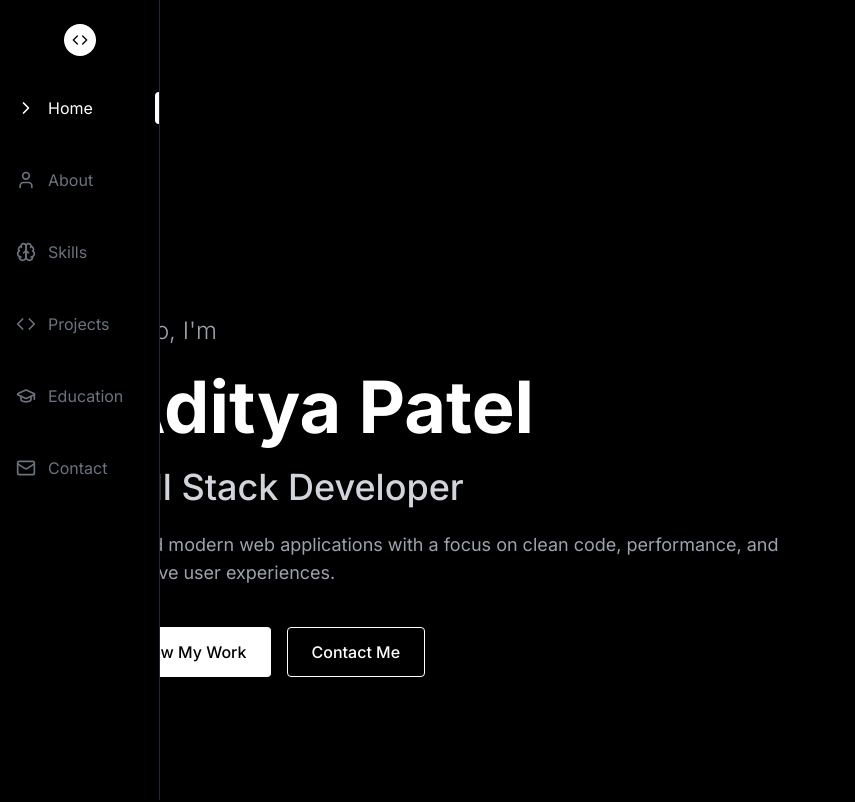
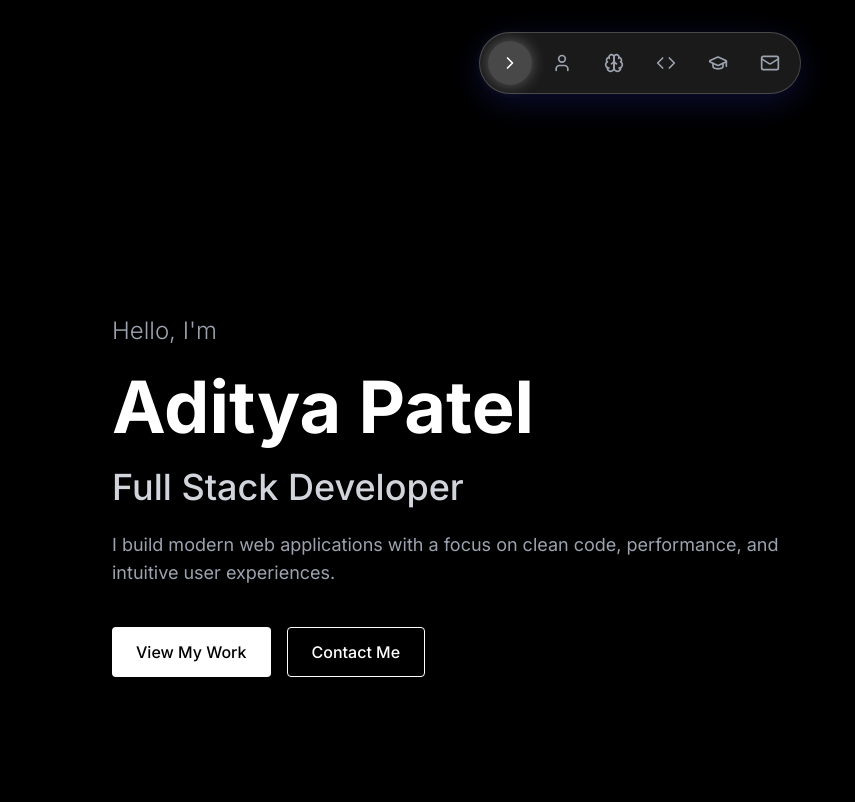
Before and after one commit to adityapatel0209/Portfolio, a React (Vite) app: page / in a window 1280 px wide. Shown: the top 802 px of the page, without its empty margins (0-855 px from the left). Built offline with nearby package versions, Linux system fonts and the light colour scheme.

Commit message:
Update Sidebar with new floating design

```diff
--- a/src/components/Sidebar.tsx
+++ b/src/components/Sidebar.tsx
@@ -1,5 +1,5 @@
 import React, { useState, useEffect } from 'react';
-import { ChevronRight, Code, User, Brain, BookOpen, GraduationCap, Mail } from 'lucide-react';
+import { ChevronRight, User, Brain, Code, GraduationCap, Mail } from 'lucide-react';
 
 interface SidebarProps {
   activeSection: string;
@@ -21,15 +21,9 @@ const Sidebar: React.FC<SidebarProps> = ({ activeSection }) => {
     document.getElementById(sectionId)?.scrollIntoView({ behavior: 'smooth' });
   };
 
-  // Intersection Observer to update active section based on scrolling
   useEffect(() => {
-    const observerOptions = {
-      root: null,
-      rootMargin: '0px',
-      threshold: 0.7,
-    };
-
-    const observer = new IntersectionObserver((entries) => {
+    const observer = new IntersectionObserver(
+      (entries) => {
         entries.forEach((entry) => {
           if (entry.isIntersecting) {
             const id = entry.target.id;
@@ -39,53 +33,40 @@ const Sidebar: React.FC<SidebarProps> = ({ activeSection }) => {
             document.querySelector(`.nav-item[data-id="${id}"]`)?.classList.add('active');
           }
         });
-    }, observerOptions);
+      },
+      { threshold: 0.7 }
+    );
 
-    // Observe all sections
     document.querySelectorAll('.section').forEach((section) => {
       observer.observe(section);
     });
 
-    return () => {
-      observer.disconnect();
-    };
+    return () => observer.disconnect();
   }, []);
 
   return (
     <nav
-      className="fixed top-0 left-0 h-full bg-black z-50 flex flex-col items-center py-6 border-r border-gray-800"
+      className="fixed top-8 left-1/2 -translate-x-1/2 z-50 backdrop-blur-lg bg-white/10 rounded-full p-2 shadow-[0_8px_32px_0_rgba(31,38,135,0.37)] border border-white/20"
       onMouseEnter={() => setIsHovered(true)}
       onMouseLeave={() => setIsHovered(false)}
-      style={{ width: isHovered ? '160px' : '56px', transition: 'width 0.3s ease' }}
     >
-      <div className="w-8 h-8 bg-white rounded-full mb-8 flex items-center justify-center">
-        <Code size={16} className="text-black" />
-      </div>
-
-      <div className="flex flex-col items-start space-y-8 w-full">
+      <div className="flex items-center space-x-2">
         {menuItems.map((item) => (
           <button
             key={item.id}
             onClick={() => handleClick(item.id)}
-            className={`nav-item group flex items-center w-full pl-4 pr-2 py-2 transition-all duration-300 ${
-              activeSection === item.id ? 'text-white' : 'text-gray-500 hover:text-white'
+            className={`nav-item group relative p-3 rounded-full transition-all duration-300 ${
+              activeSection === item.id
+                ? 'bg-white/20 text-white shadow-[0_0_15px_rgba(255,255,255,0.3)]'
+                : 'text-gray-400 hover:text-white hover:bg-white/10'
             }`}
             data-id={item.id}
           >
-            <div className={`flex items-center justify-center ${
-              activeSection === item.id ? 'text-white' : 'text-gray-500 group-hover:text-white'
-            }`}>
             {item.icon}
-            </div>
-            <span
-              className={`ml-3 whitespace-nowrap transition-opacity duration-300 ${
-                isHovered ? 'opacity-100' : 'opacity-0'
-              }`}
-            >
+            {isHovered && (
+              <span className="absolute -bottom-10 left-1/2 -translate-x-1/2 px-2 py-1 bg-black/80 backdrop-blur-sm rounded text-xs whitespace-nowrap opacity-0 group-hover:opacity-100 transition-opacity duration-200">
                 {item.label}
               </span>
-            {activeSection === item.id && (
-              <div className="absolute right-0 w-1 h-8 bg-white rounded-l-full" />
             )}
           </button>
         ))}
```
Lines whose indentation alone changed are shown as unchanged.
